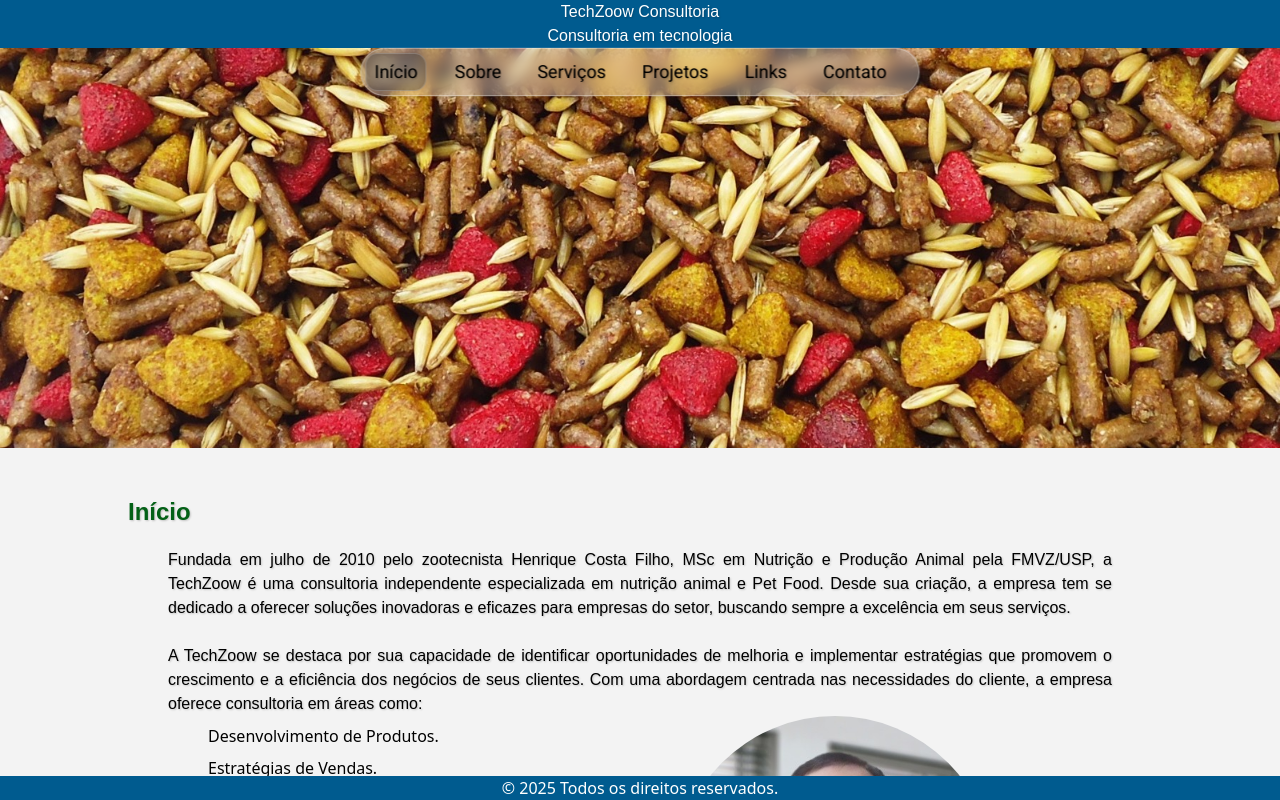
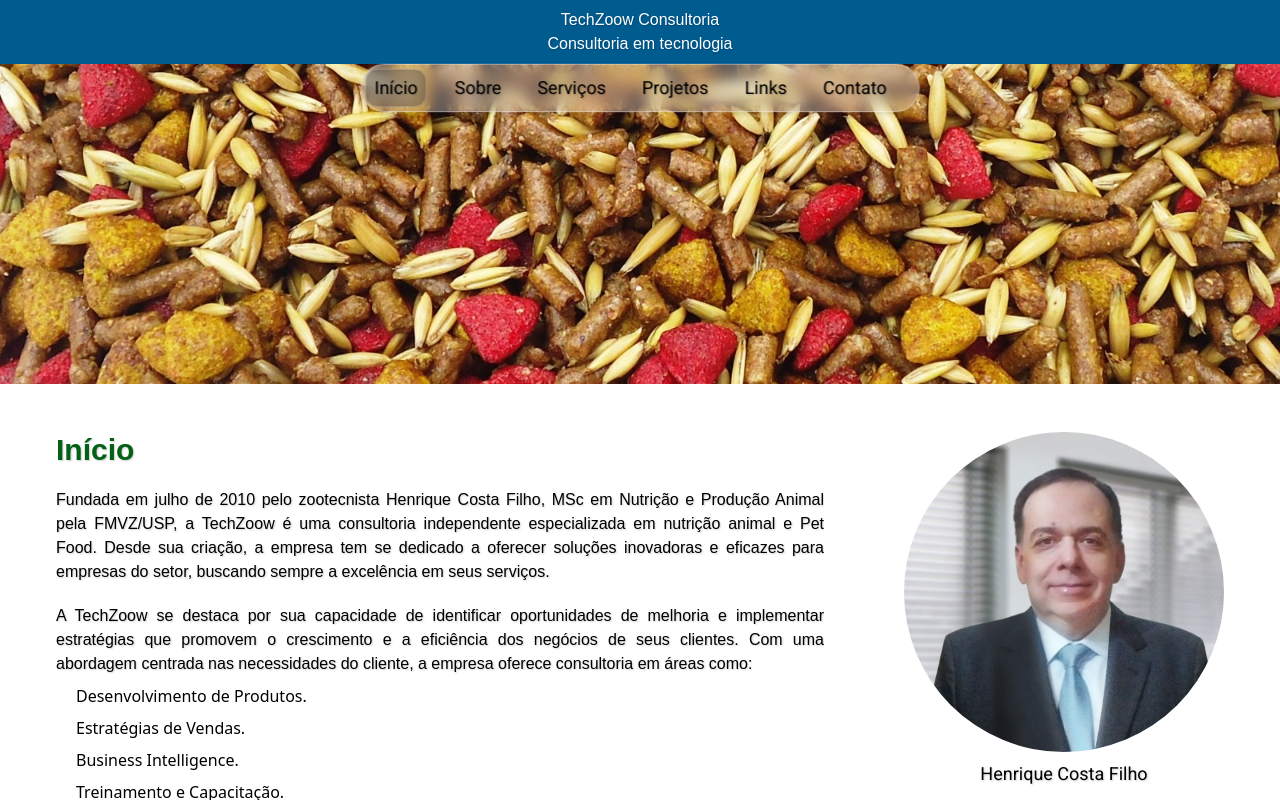
Before and after one commit to Monique-Duarte/Tech-Zoow, a React (Vite) app: page / in a window 1280 px wide. Shown: the top 800 px of the page. Built offline with nearby package versions, Linux system fonts and the light colour scheme; a web font is replaced by a local one.

Commit message:
Atualiza cores de fundo para branco em várias páginas e ajusta estilos para melhor responsividade

```diff
--- a/src/Pages/Contato.tsx
+++ b/src/Pages/Contato.tsx
@@ -3,7 +3,7 @@ import FaleConosco from "../components/Contacts/faleConosco";
 
 const Contato = () => {
   return (
-    <div className="bg-[#f3f3f3] md:py-12 py-5 px-4 rounded-sm w-[100vw] h-[90vh]">
+    <div className="bg-[#ffffff] md:py-5 py-5 px-4 rounded-sm w-[100vw] h-[100%]">
       <div className="max-w-[80vw] mx-auto">
       <FaleConosco />
       </div>
--- a/src/Pages/Inicio.tsx
+++ b/src/Pages/Inicio.tsx
@@ -2,32 +2,31 @@ import foto from '../assets/1516791456605.jpg';
 
 const Inicio = () => {
   return (
-    <div id="Home" className=' h-full w-[100vw] md:py-12 py-5 px-4 flex md:justify-center text-justify bg-[#f3f3f3]'>
-      <div className="w-[80vw] mx-auto block">
-        <h1 className="text-lg md:text-2xl font-bold mb-5 relative overflow-y-hidden text-[#036016]">Início</h1>
-        <h2 className="md:px-10">
+    <div id="Home" className=' h-full w-[100vw] md:py-12 py-5 px-4 block md:flex md:justify-center text-justify bg-[#ffffff]'>
+      <div className="md:w-[60vw] w-[80vw] mx-auto block">
+        <h1 className="text-lg md:text-3xl font-bold mb-5 relative overflow-y-hidden text-[#036016]">Início</h1>
+        <h2>
           Fundada em julho de 2010 pelo zootecnista Henrique Costa Filho, MSc em Nutrição e Produção Animal pela FMVZ/USP, a TechZoow é uma consultoria independente especializada
           em nutrição animal e Pet Food. Desde sua criação, a empresa tem se dedicado a oferecer soluções inovadoras e eficazes para empresas do setor, buscando sempre a excelência
           em seus serviços.
         </h2>
-        <br></br>
-        <h2 className="md:px-10">
+        <h2 className='mt-5'>
           A TechZoow se destaca por sua capacidade de identificar oportunidades de melhoria e implementar estratégias que promovem o crescimento e a eficiência dos negócios de
           seus clientes. Com uma abordagem centrada nas necessidades do cliente, a empresa oferece consultoria em áreas como:
         </h2>
-        <div className='md:flex'>
-        <div className='block'>
-        <h4 className="md:px-15 my-2 mx-5">Desenvolvimento de Produtos.</h4>
-        <h4 className="md:px-15 my-2 mx-5">Estratégias de Vendas.</h4>
-        <h4 className="md:px-15 my-2 mx-5">Business Intelligence.</h4>
-        <h4 className="md:px-15 my-2 mx-5">Treinamento e Capacitação.</h4>
+        {/* <div className='md:flex'>  */}
+        {/* <div className='block mt-5'>  */}
+        <h4 className="my-2 mx-5">Desenvolvimento de Produtos.</h4>
+        <h4 className="my-2 mx-5">Estratégias de Vendas.</h4>
+        <h4 className="my-2 mx-5">Business Intelligence.</h4>
+        <h4 className="my-2 mx-5">Treinamento e Capacitação.</h4>
         </div>
         <div className='block justify-center center mx-auto'>
           <img  className="m-auto w-50 h-50 md:w-80 md:h-80 rounded-full object-cover" src={foto}/>
           <p className='md:text-lg  text-center my-2'>Henrique Costa Filho</p>
         </div>
-        </div>
-      </div>
+        {/* </div> */}
+      {/* </div> */}
     </div>
   );
 };
--- a/src/Pages/Projetos.tsx
+++ b/src/Pages/Projetos.tsx
@@ -10,7 +10,7 @@ import icc from '../../src/assets/ICC.png';
 
 const Projetos = () => {
   return (
-    <div className='h-[100%] md:py-12 py-5 px-4 w-[100vw] bg-[#f3f3f3] rounded-sm'>
+    <div className='h-[100%] md:py-12 py-5 px-4 w-[100vw] bg-[#ffffff] rounded-sm'>
       <div className="max-w-[80vw] mx-auto">
         <h1 className='text-lg md:text-2xl font-bold mb-5 relative overflow-y-hidden text-[#036016]'>Lista de Projetos</h1>
         <ul className='block text-justify list-disc px-5'>
--- a/src/Pages/Servicos.tsx
+++ b/src/Pages/Servicos.tsx
@@ -6,7 +6,7 @@ import Fabrica from "../assets/Fabrica.jpeg";
 
 const Servicos = () => {
   return (
-    <div className="md:py-12 py-5 px-4 w-full bg-[#f3f3f3] rounded-sm">
+    <div className="md:py-12 py-5 px-4 w-full bg-[#ffffff]  rounded-sm">
       <div className="max-w-[80vw] mx-auto">
         <TituloSecaoServicos titulo="Lista de serviços" />
         <ListaServicos />
--- a/src/Pages/Sobre.tsx
+++ b/src/Pages/Sobre.tsx
@@ -6,7 +6,7 @@ const Sobre = () => {
   return (
     <div
       id="Sobre"
-      className="h-full block max-w-[100vw] text-justify md:py-12 py-5 px-4 bg-[#f3f3f3] rounded-sm"
+      className="h-full block max-w-[100vw] text-justify md:py-12 py-5 px-4 bg-[#ffffff] rounded-sm"
     >
       <div className="max-w-[80vw] mx-auto space-y-6">
         <TituloSecao titulo="Sobre a empresa" />
--- a/src/Pages/Uteis.tsx
+++ b/src/Pages/Uteis.tsx
@@ -12,7 +12,7 @@ import InstagramPost from "../components/Uteis/InstagramPost";
 
 const Uteis = () => {
   return (
-    <div className="min-h-[100vh] mx-auto block max-w-[100vw] md:py-12 py-5 bg-[#f3f3f3]">
+    <div className="min-h-[100vh] mx-auto block max-w-[100vw] md:py-12 py-5 bg-[#ffffff]">
       <div className="max-w-[80vw] mx-auto">
         <h1 className="text-lg md:text-2xl font-bold mb-5 text-[#036016]">
           Links úteis
@@ -20,11 +20,11 @@ const Uteis = () => {
         <div className="md:flex mb-6">
           <div className="block w-[90vw]">
             <VideoSection />
-              <h1 className="md:w-[50vw] mx-auto text-lg md:text-2xl font-bold py-5 text-[#036016]">
+              <h1 className="md:w-[70vw] mx-auto text-lg md:text-2xl font-bold py-5 text-[#036016]">
                 Planilhas:
               </h1>
             <div
-            className="flex flex-wrap justify-items-normal md:w-[70vw] mx-auto backdrop-blur
+            className="flex flex-wrap justify-items-normal md:w-[50vw] mx-auto backdrop-blur
           bg-white/30 border border-white/30 rounded-3xl ring-1 ring-white/10 shadow-md">
               <PlanilhaLink
                 title="Cálculo de GPD"
@@ -55,7 +55,7 @@ const Uteis = () => {
                 href="https://onedrive.live.com/:x:/g/personal/C432CA1DF45AAA76/s!AnaqWvQdyjLEmlNUGuvLInrlcPlm?..."
               />
             </div>
-            <div className="md:w-[60vw] w-[80vw] h-full">
+            <div className="md:w-[60vw] w-[80vw]">
               <h2 className="md:w-[80vw] mx-auto text-lg md:text-2xl font-bold mt-10 text-[#036016]">
                 Publicações:
               </h2>
--- a/src/components/Banner/index.tsx
+++ b/src/components/Banner/index.tsx
@@ -23,7 +23,7 @@ const Banner = () => {
   return (
     <div>
       <img
-        className="w-[100vw] md:h-[50vh] h-[30vw] object-cover"
+        className="w-[100vw] md:h-[40vh] h-[30vw] object-cover"
         src={imagemBanner}
         alt="Banner"
       />
--- a/src/components/Footer/index.tsx
+++ b/src/components/Footer/index.tsx
@@ -1,6 +1,6 @@
 const Footer = () => {
   return (
-    <footer className=" text-white fixed bottom-0 text-center w-full bg-[#005b8f]">
+    <footer className="text-white bottom-0 text-center w-full bg-[#005b8f] p-3">
       © 2025 Todos os direitos reservados.
     </footer>
   );
--- a/src/components/Header/index.tsx
+++ b/src/components/Header/index.tsx
@@ -1,7 +1,7 @@
 // import logo from "../../assets/techzoow.png";
 const Header = () => {
   return (
-    <header className="text-center text-white w-full bg-[#005b8f]">
+    <header className="text-center text-white w-full bg-[#005b8f] p-2">
       {/* <div className="flex">
         <img className="w-[10vw]" src={logo} alt="TechZoow Logo"></img> */}
       <div className="block">
--- a/src/components/Uteis/InstagramPost.tsx
+++ b/src/components/Uteis/InstagramPost.tsx
@@ -74,7 +74,7 @@ const InstagramPosts = () => {
             className="keen-slider__slide flex justify-center"
           >
             <div
-              className="relative w-full aspect-[1/1.3] max-w-[300px] rounded-xl overflow-hidden cursor-pointer transition-transform duration-300 hover:scale-105"
+              className="relative w-full aspect-[1/1.3] min-h-[400px] max-w-[300px] rounded-xl overflow-hidden cursor-pointer transition-transform duration-300 hover:scale-105"
               onClick={() => window.open(url, "_blank")}
             >
               <iframe
--- a/src/components/Uteis/VideoSection.tsx
+++ b/src/components/Uteis/VideoSection.tsx
@@ -5,7 +5,7 @@ const VideoSection = () => {
         Entrevista ao programa Ourofino em Campo em 02/02/2016
       </h3>
       <iframe
-        className="md:w-[660px] md:h-[315px] mr-2"
+        className="md:w-[880px] md:h-[415px]"
         src="https://www.youtube.com/embed/9q_AAGejKqc?si=X_mD2A3uVSN6NHol"
         title="Em Discussão: uso de ração na dieta do gado"
         allow="accelerometer; autoplay; clipboard-write; encrypted-media; gyroscope; picture-in-picture; web-share"
--- a/vite.config.ts
+++ b/vite.config.ts
@@ -8,4 +8,8 @@ export default defineConfig({
     tailwindcss(),
     react(),
   ],
+  server: {
+    host: '192.168.15.12',
+    port: 5173
+  }
 })
```
